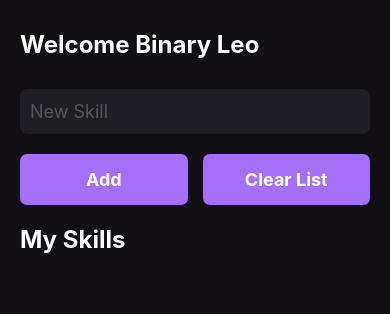
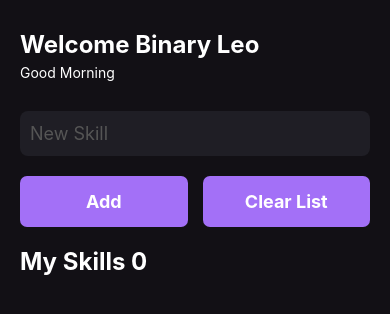
Before and after one commit to BinaryLeo/react_native_skills_list, a React Native app: screen / in a window 390 px wide. Shown: the top 314 px of the page. Built offline with nearby package versions, Linux system fonts and the light colour scheme.

Commit message:
chore: greeting message

```diff
--- a/App.js
+++ b/App.js
@@ -1,4 +1,4 @@
-import React, { useState } from "react";
+import React, { useState, useEffect } from "react";
 import {
   View,
   Text,
@@ -12,6 +12,8 @@ import { Card } from "./src/components/Card";
 export default function App() {
   const [newSkill, setNewSkill] = useState("");
   const [mySkills, setMySkills] = useState([]);
+  const [countSkills, setCountSkills] = useState(0);
+  const [greeting, setGreeting] = useState("");
   function handleAddSkills() {
     mySkills.includes(newSkill)
       ? alert("Skill already exists")
@@ -20,9 +22,21 @@ export default function App() {
   function handleClearSkills() {
     setMySkills([]);
   }
+  useEffect(() => {
+    setCountSkills(mySkills.length);
+  }, [mySkills]);
+  useEffect(() => {
+    const current = new Date().getHours();
+    if (current < 12) {
+      setGreeting("Good Morning");
+    } else if (current >= 12 && current < 18) {
+      setGreeting("Good Afternoon");
+    } else setGreeting("Good  night");
+  }, []);
   return (
     <View style={styles.container}>
       <Text style={styles.title}>Welcome Binary Leo</Text>
+      <Text style={styles.greeting}>{greeting}</Text>
       <TextInput
         placeholder="New Skill"
         style={styles.input}
@@ -34,7 +48,9 @@ export default function App() {
         <RemoveBtn onRemove={handleClearSkills} />
       </View>
 
-      <Text style={[styles.title, { marginTop: 20 }]}>My Skills</Text>
+      <Text style={[styles.title, { marginTop: 20 }]}>
+        My Skills <Text>{countSkills}</Text>
+      </Text>
       <FlatList
         data={mySkills}
         keyExtractor={(item) => item}
@@ -65,4 +81,8 @@ const styles = StyleSheet.create({
     borderRadius: 8,
     padding: Platform.OS === "ios" ? 15 : 10,
   },
+  greeting:{
+    color: "#fff",
+    marginTop:5
+  }
 });
```
